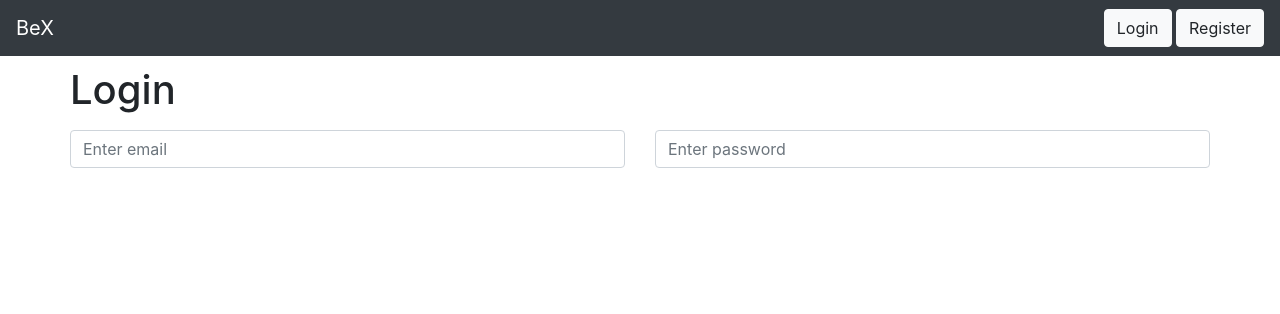
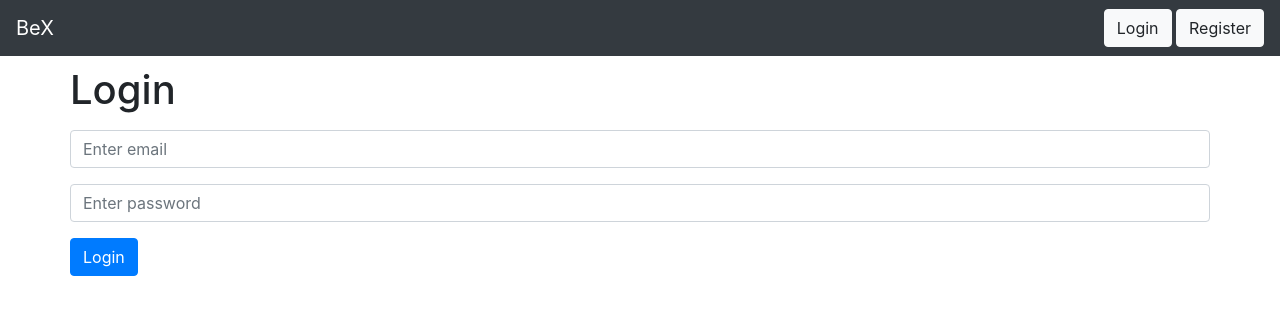
Before and after one commit to subins2000/bex, a React (Create React App) app: page /login in a window 1280 px wide. Shown: the top 314 px of the page. Built offline with nearby package versions, Linux system fonts and the light colour scheme.

Commit message:
Make fields on separate lines and add button

```diff
--- a/src/components/Login.js
+++ b/src/components/Login.js
@@ -11,14 +11,13 @@ class Login extends Component {
                         <h1>Login</h1>
                     </p>
                     <form>
-                        <div className="row">
-                            <div className="col">
-                                <input type="email" className="form-control" placeholder="Enter email" />
-                            </div>
-                            <div className="col">
-                                <input type="password" className="form-control" placeholder="Enter password" />
-                            </div>
+                        <div className="form-group">
+                            <input type="email" className="form-control" placeholder="Enter email" />
                         </div>
+                        <div className="form-group">
+                            <input type="password" className="form-control" placeholder="Enter password" />
+                        </div>
+                        <button class="btn btn-primary">Login</button>
                     </form>
                 </div>
             </div>
```
